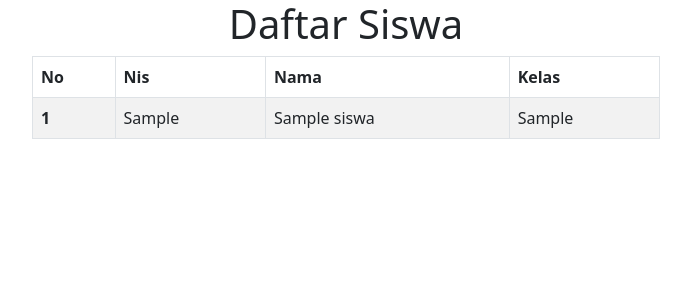
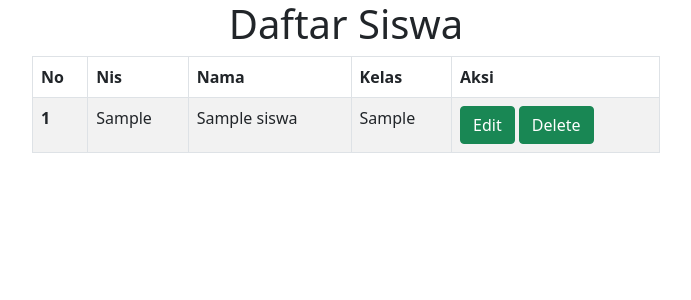
Before and after one commit to saturdayclass/simple-crud-php, a PHP site: page / in a window 1280 px wide. Shown: the top 300 px of the page, without its empty margins (294-985 px from the left). Run offline with PHP 8.4, Linux system fonts and the light colour scheme; tables that the repository leaves empty or names only in its code hold one stand-in row (values such as "Sample post"); a stand-in replaces the project's code that opens the database connection.

Commit message:
update: added button update and delete in home page

```diff
--- a/index.php
+++ b/index.php
@@ -26,6 +26,7 @@
             <th scope="col">Nis</th>
             <th scope="col">Nama</th>
             <th scope="col">Kelas</th>
+            <th scope="col">Aksi</th>
           </tr>
         </thead>
           <?php
@@ -48,11 +49,14 @@
                   <td>". $data["nis"] ."</td>
                   <td>". $data["nama"] ."</td>
                   <td>". $data["kelas"] ."</td>
+                  <td>
+                    <a href='update.php?id=".$data["id"]."' type='button' class='btn btn-success'>Edit</a>
+                    <a href='delete.php?id=".$data["id"]."' type='button' class='btn btn-success' onlick='return confirm('Yakin ingin menghapus data?')'>Delete</a>
+                  </td>
                 </tr>
               ";
             }
           ?>
-
         </tbody>
       </table>
     </div>
```
Lines whose indentation alone changed are shown as unchanged.
